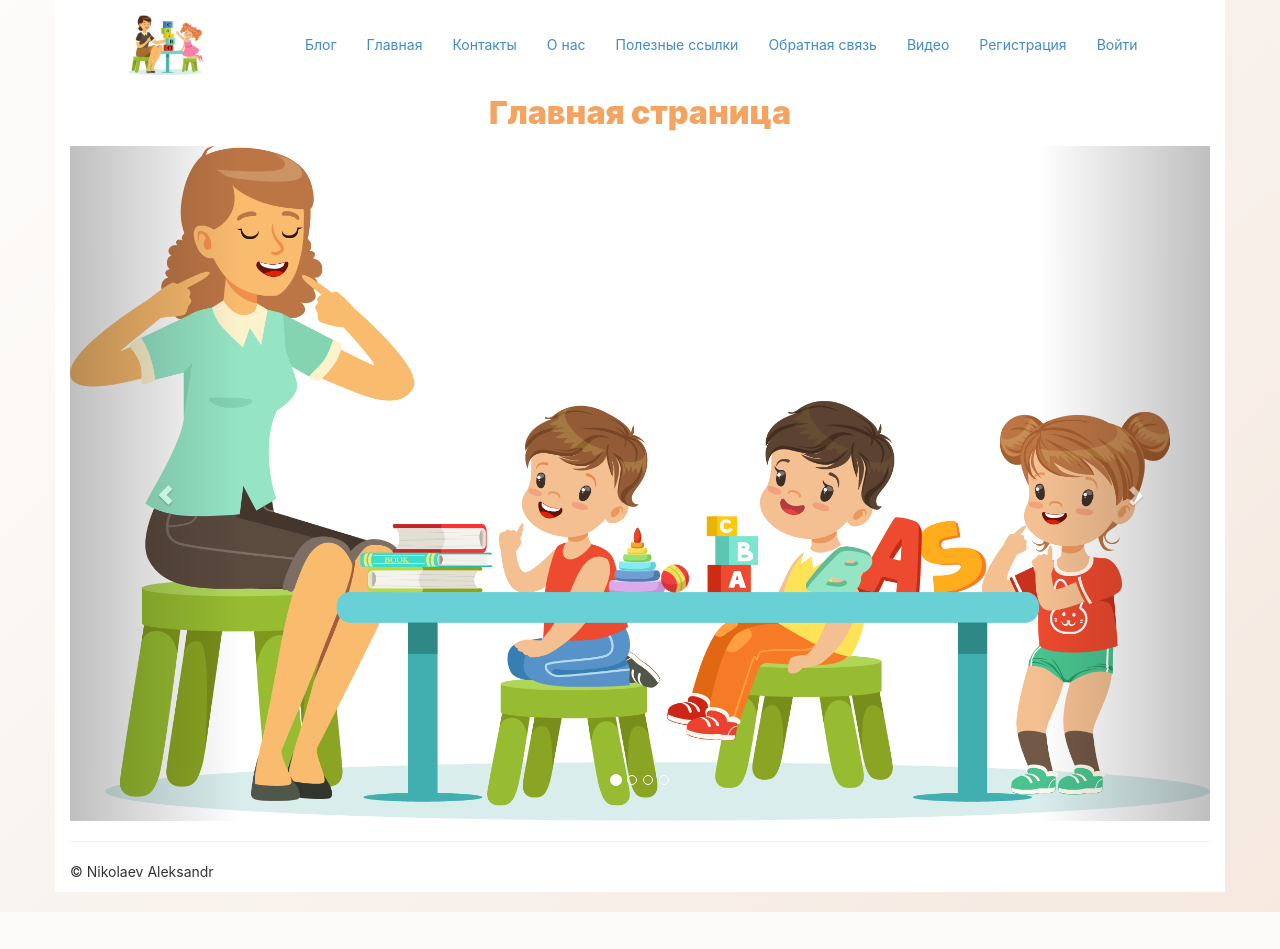
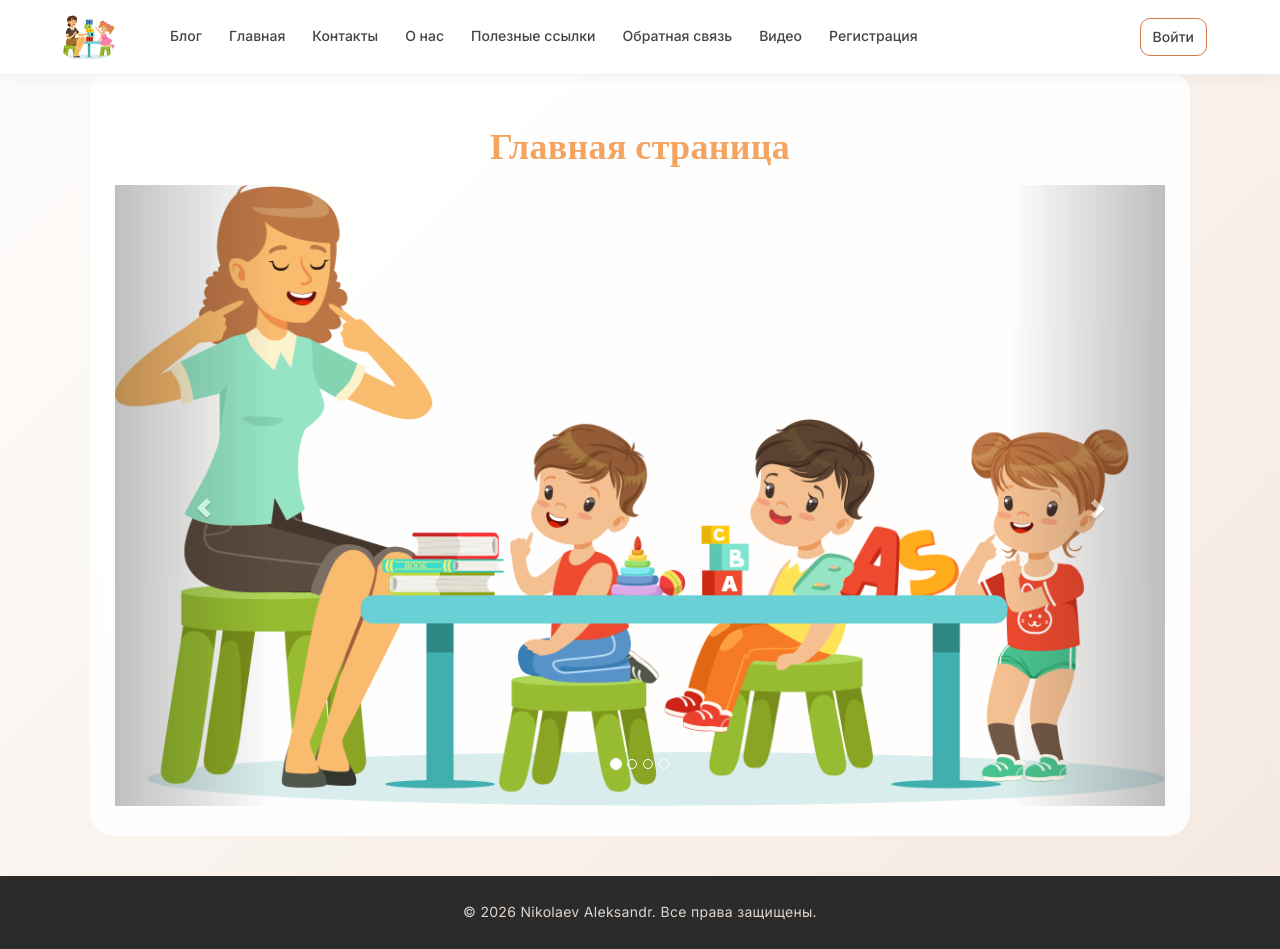
Before and after one commit to Lenchis21/DjangoSite, a Django app: page / in a window 1280 px wide. Before the commit the page ends 912 px from the top, so only its background shows below. Run offline with Django 3.2, Linux system fonts and the light colour scheme; some libraries are stand-ins or nearby versions.

Commit message:
Исправлена Шапка и Футер.

```diff
--- a/DjangoSite/app/static/app/content/site.css
+++ b/DjangoSite/app/static/app/content/site.css
@@ -1,138 +1,261 @@
+/* ===== Google Fonts ===== */
+@import url('https://fonts.googleapis.com/css2?family=Inter:opsz,wght@14..32,400;14..32,500;14..32,600;14..32,700;14..32,800&family=Playfair+Display:wght@600;700;800&display=swap');
+
 * {
     margin: 0;
     padding: 0;
     box-sizing: border-box;
-    font-family: -apple-system, BlinkMacSystemFont, 'Segoe UI', Roboto, Oxygen, Ubuntu, Cantarell, sans-serif;
 }
 
 body {
-    padding-top: 80px;
-    padding-bottom: 20px;
-    background: linear-gradient( 135deg, #fdfcfb 0%, #f5e9e0 100%)
+    font-family: 'Inter', -apple-system, BlinkMacSystemFont, 'Segoe UI', Roboto, sans-serif;
+    font-weight: 400;
+    background: linear-gradient(135deg, #fdfcfb 0%, #f5e9e0 100%);
+    display: flex;
+    flex-direction: column;
+    min-height: 100vh;
+    padding-top: 70px;
+    color: #2d2d2d;
+    line-height: 1.6;
 }
 
-/* Set padding to keep content from hitting the edges */
-.body-content {
-    padding-left: 15px;
-    padding-right: 15px;
+.container.body {
+    flex: 1 0 auto;
+    width: 100%;
+    max-width: 1100px;
+    margin: 0 auto;
+    padding: 30px 25px;
 }
 
-/* Set width on the form input elements since they're 100% wide by default */
-input,
-select,
-textarea {
-    max-width: 280px;
-}
-
-/* styles for validation helpers */
-.field-validation-error {
-    color: #b94a48;
-}
-
-.field-validation-valid {
-    display: none;
-}
-
-input.input-validation-error {
-    border: 1px solid #b94a48;
-}
-
-input[type="checkbox"].input-validation-error {
-    border: 0 none;
-}
-
-.validation-summary-errors {
-    color: #b94a48;
-}
-
-.validation-summary-valid {
-    display: none;
-}
-.img{
-    width: 75px;
-}
-.img-slider{
-    max-width: 1000px;
-}
-.img-blog{
-    width: 700px;
-    display:block;
-    margin: 0 auto;
-}
-
-
- /*
-
- */
-.container {
-
-
-    background: white;
+.content-wrapper {
+    background: rgba(255, 255, 255, 0.9);
+    backdrop-filter: blur(10px);
+    border-radius: 24px;
+    padding: 25px;
 }
 
 .title {
-    font-size: 32px;
-    font-weight: 900;
+    font-family: 'Playfair Display', serif;
+    font-weight: 700;
     text-align: center;
-    margin: 10px 0;
+    margin: 25px 0 20px;
     color: sandybrown;
+    font-size: 36px;
+    letter-spacing: 0.3px;
 }
 
 .subtitle {
-    font-size: 24px;
+    font-family: 'Inter', sans-serif;
+    font-size: 22px;
     font-weight: 700;
-    margin: 10px 0;
+    margin: 18px 0 10px;
     color: lawngreen;
 }
 
-a.subtitle {
-    text-decoration: none;
-    font-weight: 800
+p, .description, li {
+    font-size: 17px;
+    font-weight: 400;
+    line-height: 1.6;
+    color: #333;
 }
 
-.button {
+subtitle {
     text-decoration: none;
-    background-color: #196fc6;
-    padding: 10px 25px;
-    color: white;
-    border-radius: 10px
+    font-weight: 700;
+    font-size: 20px;
+    color: #2d5e3b;
+    transition: color 0.2s;
 }
 
-.description {
-    font-weight: 300;
-    font-size: 17px;
-    text-align: justify-all
+    a.subtitle:hover {
+        color: #d17b4c;
+        text-decoration:none;
+    }
+
+img {
+    max-width: 100%;
+    height: auto;
+    border-radius: 16px;
 }
 
 .picture {
-    width: 400px;
+    width: 100%;
+    max-width: 400px;
     display: block;
-    margin-left: auto;
-    margin-right: auto
+    margin: 25px auto;
+    box-shadow: 0 10px 20px rgba(0,0,0,0.05);
 }
 
-ul {
-    list-style: none;
-    padding-left: 0
+.img-blog {
+    max-width: 700px;
+    width: 100%;
+    display: block;
+    margin: 20px auto;
+    border-radius: 20px;
 }
 
-    ul ul {
-        padding-left: 20px
+video {
+    display:block;
+    margin: 0 auto;
+    max-width: 700px;
+    height: auto;
+    border-radius: 20px;
+    box-shadow: 0 8px 20px rgba(0,0,0,0.1);
+}
+
+.navbar {
+    background: rgba(255, 255, 255, 0.97);
+    backdrop-filter: blur(15px);
+    box-shadow: 0 2px 15px rgba(0,0,0,0.05);
+    border-bottom: 1px solid rgba(0,0,0,0.06);
+    min-height: 70px;
+    display: flex;
+    align-items: center;
+    position: fixed;
+    top: 0;
+    left: 0;
+    right: 0;
+    z-index: 1000;
+}
+
+    .navbar .container.menu {
+        display: flex;
+        align-items: center;
+        justify-content: space-between;
+        width: 100%;
+        max-width: 1200px;
+        margin: 0 auto;
+        padding: 0 20px;
+        flex-wrap: nowrap;
     }
 
-.menu {
+.navbar-brand {
     display: flex;
     align-items: center;
-    justify-content: space-between
+    flex-shrink: 0;
 }
 
-.videoblog{
-    display:flex;
-    flex-direction:column;
-    justify-content:center;
-    align-items: center
+    .navbar-brand img.img {
+        width: 55px;
+        height: auto;
+    }
+
+.navbar-collapse {
+    display: flex;
+    align-items: center;
+    justify-content: space-between;
+    flex-grow: 1;
+    margin-left: 20px;
 }
-video {
-    min-width :700px;
-    height:500px
+
+.nav.navbar-nav {
+    display: flex;
+    gap: 3px;
+    list-style: none;
+    flex-wrap: wrap;
+    align-items: center;
+    margin: 0;
+    padding: 10px;
 }
+
+    .nav.navbar-nav li a {
+        font-family: 'Inter', sans-serif;
+        font-weight: 500;
+        font-size: 14px;
+        color: #444;
+        padding: 8px 12px;
+        border-radius: 10px;
+        text-decoration: none;
+        transition: all 0.2s ease;
+        white-space: nowrap;
+    }
+
+        .nav.navbar-nav li a:hover {
+            background-color: #f5ede5;
+            color: #d17b4c;
+        }
+
+.navbar-right {
+    display: flex;
+    align-items: center;
+    gap: 10px;
+    list-style: none;
+    margin: 0;
+    padding: 0;
+    flex-shrink: 0;
+    white-space: nowrap;
+}
+
+    .navbar-right li span.navbar-brand {
+        font-weight: 500;
+        font-size: 14px;
+        color: #666;
+        padding: 8px 12px;
+    }
+
+    .navbar-right li a {
+        font-family: 'Inter', sans-serif;
+        font-weight: 500;
+        font-size: 14px;
+        color: #d17b4c;
+        padding: 8px 14px;
+        border-radius: 20px;
+        text-decoration: none;
+        border: 1px solid #d17b4c;
+        transition: all 0.2s ease;
+        white-space: nowrap;
+    }
+
+        .navbar-right li a:hover {
+            background: #d17b4c;
+            color: white;
+        }
+
+.btn, button[type="submit"], .save {
+    background: #d17b4c;
+    border: none;
+    padding: 10px 24px;
+    border-radius: 30px;
+    color: white;
+    font-weight: 600;
+    font-size: 15px;
+    cursor: pointer;
+    transition: all 0.2s ease;
+    text-decoration: none;
+    display: inline-block;
+}
+
+    .btn:hover, button:hover {
+        background: #b8653a;
+        transform: translateY(-1px);
+    }
+
+.footer-container {
+    flex-shrink: 0;
+    background: #2b2b2b;
+    padding: 25px 20px;
+    margin-top: 40px;
+    text-align: center;
+    color: #e0d5cc;
+    font-size: 14px;
+    font-weight: 400;
+    letter-spacing: 0.3px;
+}
+
+    .footer-container p {
+        color: inherit;
+        margin: 0;
+        font-size: 14px;
+    }
+
+hr {
+    border: 0;
+    height: 1px;
+    background: linear-gradient(to right, transparent, #e0d0c0, transparent);
+    margin: 25px 0;
+}
+
+.carousel-inner {
+    border-radius: 20px;
+    overflow: hidden;
+}
--- a/DjangoSite/app/templates/app/index.html
+++ b/DjangoSite/app/templates/app/index.html
@@ -3,7 +3,8 @@
 
 {% block content %}
 <body>
-    <div class="title">Главная страница</div>
+    <h2 class="title">{{ title }}</h2>
+
     <div id="myCarousel" class="carousel slide" data-ride="carousel" data-interval="2000">
 
         <ol class="carousel-indicators">
@@ -22,7 +23,7 @@
 
             <div class="item active">
 
-                <img class ="img-slider" src="{% static 'app/content/4.png'%} " alt="Первый слайд" class="img-responsive" />
+                <img class="img-slider" src="{% static 'app/content/4.png'%} " alt="Первый слайд" class="img-responsive" />
 
                 <div class="carousel-caption" role="option">
 
@@ -34,7 +35,7 @@
 
             <div class="item">
 
-                <img class ="img-slider" src="{% static 'app/content/1.jpeg'%}" alt="Второй слайд" class="img-responsive" />
+                <img class="img-slider" src="{% static 'app/content/1.jpeg'%}" alt="Второй слайд" class="img-responsive" />
 
                 <div class="carousel-caption" role="option">
 
@@ -46,7 +47,7 @@
 
             <div class="item">
 
-                <img  class ="img-slider" src=" {% static 'app/content/2.jpg'%} " alt="Третий слайд" class="img-responsive" />
+                <img class="img-slider" src=" {% static 'app/content/2.jpg'%} " alt="Третий слайд" class="img-responsive" />
 
                 <div class="carousel-caption" role="option">
 
--- a/DjangoSite/app/templates/app/layout.html
+++ b/DjangoSite/app/templates/app/layout.html
@@ -14,9 +14,9 @@
 
 <body>
     <div class="navbar  navbar-fixed-top">
-        <div class="container menu">
+        <div class="container menu content-wrapper">
 
-            <a href="/" class="navbar-brand"> <img class ="img" src="{% static 'app/content/Логотип.png' %}" alt="logo" /> </a>
+            <a href="/" class="navbar-brand"> <img class="img" src="{% static 'app/content/Логотип.png' %}" alt="logo" /> </a>
             <div class="navbar-collapse collapse">
                 <ul class="nav navbar-nav ">
                     <li><a href="{% url 'blog' %}">Блог</a></li>
@@ -41,17 +41,18 @@
         </div>
     </div>
 
-    <div class="container body-content">
-    {% block content %}{% endblock %}
-            <hr/>
-            <footer>
-                <p>&copy; Nikolaev Aleksandr</p>
-            </footer>
+    <div class="container body content-wrapper">
+        {% block content %}{% endblock %}
+    </div>
+    <footer class="footer-container">
+        <div class="container">
+            <p class="description">&copy; {% now "Y" %} Nikolaev Aleksandr. Все права защищены.</p>
         </div>
+    </footer>
 
-        <script src="{% static 'app/scripts/jquery-1.10.2.js' %}"></script>
-        <script src="{% static 'app/scripts/bootstrap.js' %}"></script>
-        <script src="{% static 'app/scripts/respond.js' %}"></script>
+    <script src="{% static 'app/scripts/jquery-1.10.2.js' %}"></script>
+    <script src="{% static 'app/scripts/bootstrap.js' %}"></script>
+    <script src="{% static 'app/scripts/respond.js' %}"></script>
     {% block scripts %}{% endblock %}
 
 </body>
--- a/DjangoSite/app/templates/app/newpost.html
+++ b/DjangoSite/app/templates/app/newpost.html
@@ -2,7 +2,9 @@
 {% load static %}
 {% block content %}
 
-<h3 class="title">Добавить статью</h3>
+
+<h2 class="title">{{ title }}</h2>
+
 <form method="POST" enctype="multipart/form-data">
     {% csrf_token %}
     <div>
--- a/DjangoSite/app/templates/app/videopost.html
+++ b/DjangoSite/app/templates/app/videopost.html
@@ -9,12 +9,12 @@
     <div class="videoblog">
         <div>
             <h2 class="subtitle">Автоматизация звука [Р] в словах со стечением согласных -ТР-</h2>
-            <video class ="video" src="/media/video1.mp4" controls="controls" type="video/mp4"></video>
+            <video class ="video" src="/media/video1.mp4" controls="controls" type="video/mp4" poster="{% static 'app/content/АвтоматизацияЗвукаР.jpg' %}"></video>
         </div>
 
         <div>
-            <h2 class="subtitle">ЗВУК Р. Автоматизация звука Р. Логопедическое занятие</h2>
-            <video class ="video" src="/media/video2.mp4" controls="controls" type="video/mp4"></video>
+            <h2 class="subtitle">Физкультминутка "Буквы"</h2>
+            <video class ="video" src="/media/Letters.mp4" controls="controls" type="video/mp4" poster="{% static 'app/content/Физкультминутка.jpg' %}"></video>
         </div>
     </div>
 
--- a/DjangoSite/app/views.py
+++ b/DjangoSite/app/views.py
@@ -20,7 +20,7 @@ def home(request):
         request,
         'app/index.html',
         {
-            'title':'Домашняя страница',
+            'title':'Главная страница',
             'year':datetime.now().year,
         }
     )
@@ -172,7 +172,7 @@ def newpost(request):
         if blogform.is_valid():
             blog_f = blogform.save(commit=False)
             blog_f.posted = datetime.now()
-            blog_f.author = request.use
+            blog_f.author = request.user
             blog_f.save()
 
             return redirect('blog')
```
Also changed, not shown: DjangoSite/app/static/app/content/АвтоматизацияЗвукаР.jpg (added), DjangoSite/app/static/app/content/Физкультминутка.jpg (added), DjangoSite/db.sqlite3, DjangoSite/media/Пост.png (added), 3 other files.
